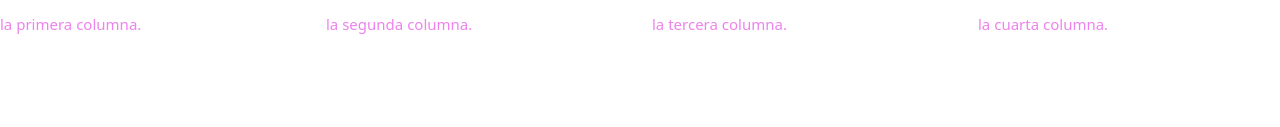
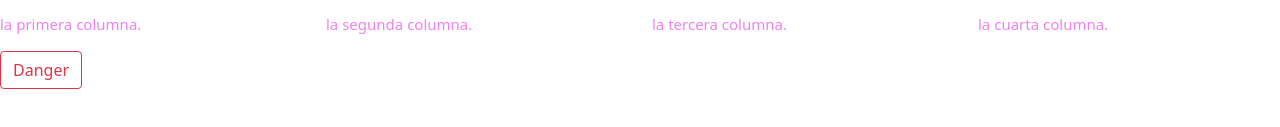
Before and after one commit to antaystuff24/antaystuff24.github.io, a plain HTML site: page index.html in a window 1280 px wide. Shown: the part 251-378 px from the top of the page. Drawn offline with nearby package versions, Linux system fonts and the light colour scheme.

Commit message:
Update index.html

```diff
--- a/index.html
+++ b/index.html
@@ -29,6 +29,7 @@ crossorigin="anonymous"></script>
     <h3>Columna 1</h3>
   <p>Contenido irrelevante de</p>
   <p>la primera columna.</p>
+    <button type="button" class="btn btn-outline-danger">Danger</button>
   </div>
 
   <div class="col-3">
```
